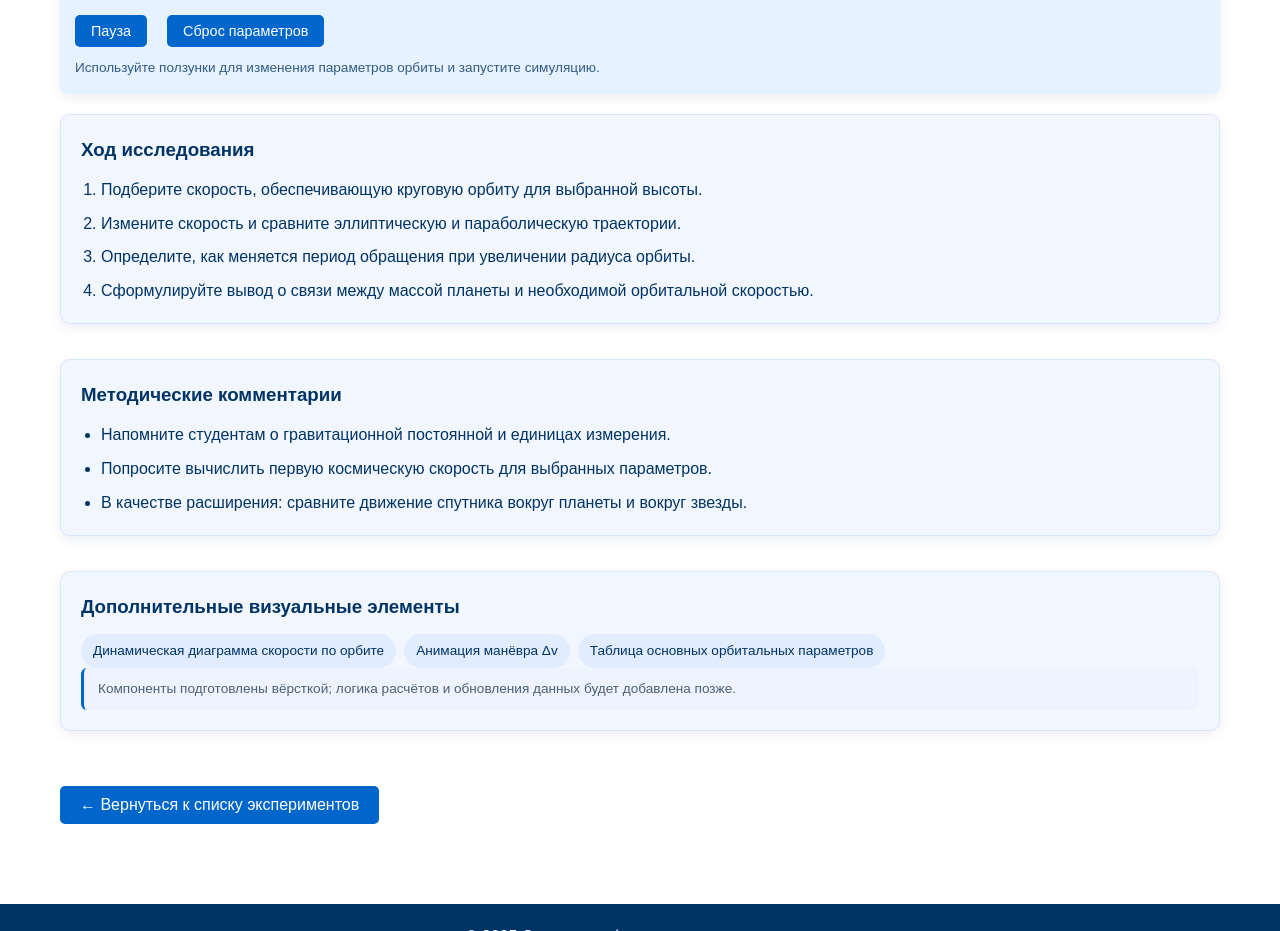
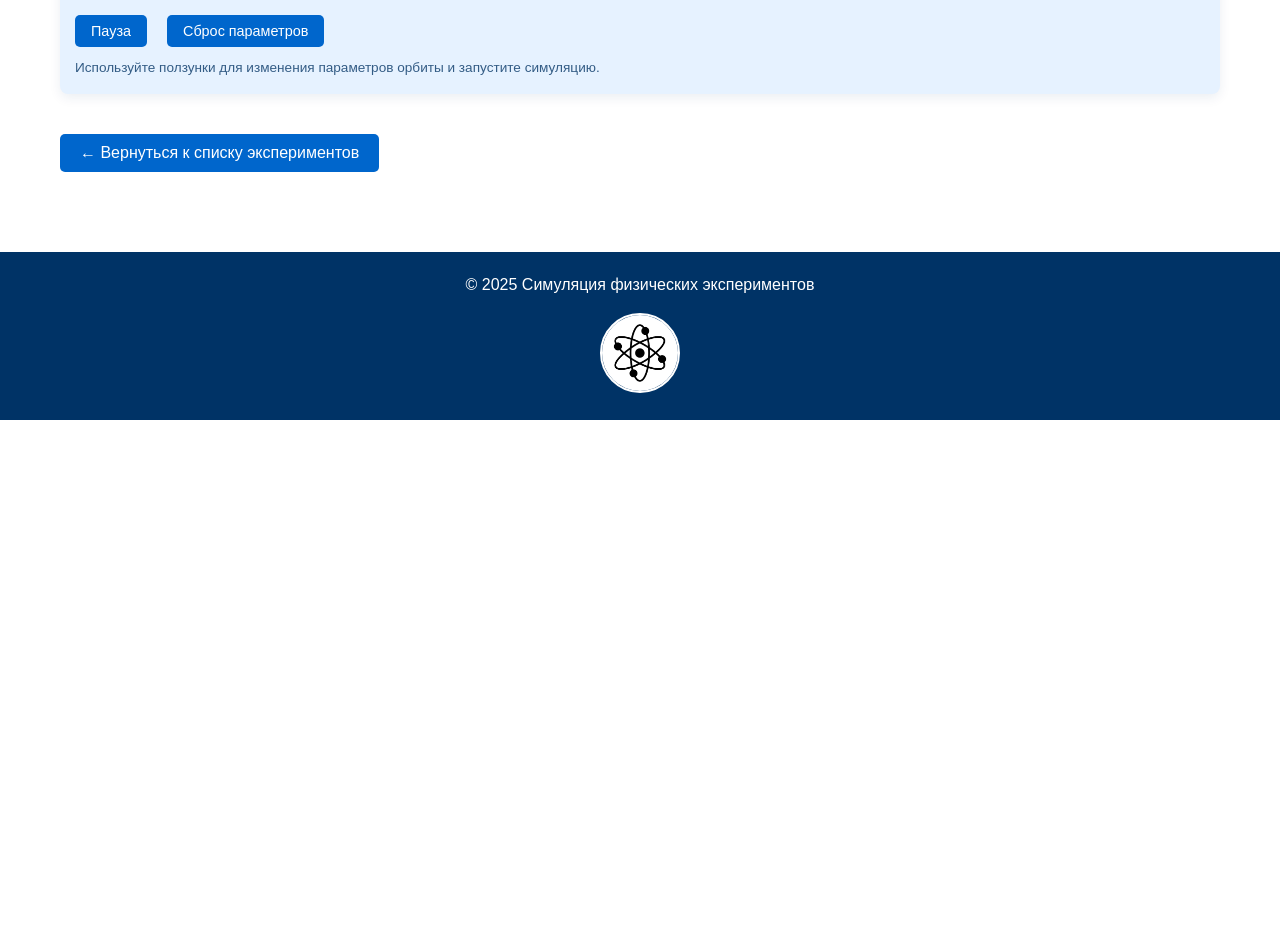
Before and after one commit to CrazuUP/physics-sandbox, a plain HTML site: page modelirovanie-dvizheniya-sputnika-vokrug-planety.html in a window 1280 px wide. Shown: the part 2387-3318 px from the top of the page. After the commit the page ends 2807 px from the top, so only its background shows below. Drawn offline with Linux system fonts and the light colour scheme.

Commit message:
some changes

```diff
--- a/modelirovanie-dvizheniya-sputnika-vokrug-planety.html
+++ b/modelirovanie-dvizheniya-sputnika-vokrug-planety.html
@@ -134,35 +134,6 @@
         <p class="controls-hint">Используйте ползунки для изменения параметров орбиты и запустите симуляцию.</p>
     </section>
 
-    <section class="info-card">
-        <h3>Ход исследования</h3>
-        <ol>
-            <li>Подберите скорость, обеспечивающую круговую орбиту для выбранной высоты.</li>
-            <li>Измените скорость и сравните эллиптическую и параболическую траектории.</li>
-            <li>Определите, как меняется период обращения при увеличении радиуса орбиты.</li>
-            <li>Сформулируйте вывод о связи между массой планеты и необходимой орбитальной скоростью.</li>
-        </ol>
-    </section>
-
-    <section class="info-card">
-        <h3>Методические комментарии</h3>
-        <ul>
-            <li>Напомните студентам о гравитационной постоянной и единицах измерения.</li>
-            <li>Попросите вычислить первую космическую скорость для выбранных параметров.</li>
-            <li>В качестве расширения: сравните движение спутника вокруг планеты и вокруг звезды.</li>
-        </ul>
-    </section>
-
-    <section class="info-card">
-        <h3>Дополнительные визуальные элементы</h3>
-        <div class="chip-list">
-            <div class="chip">Динамическая диаграмма скорости по орбите</div>
-            <div class="chip">Анимация манёвра Δv</div>
-            <div class="chip">Таблица основных орбитальных параметров</div>
-        </div>
-        <p class="note">Компоненты подготовлены вёрсткой; логика расчётов и обновления данных будет добавлена позже.</p>
-    </section>
-
     <button class="back-btn" onclick="window.location.href='index.html'">← Вернуться к списку экспериментов</button>
 </div>
 
```
Also changed, not shown: vrashenie-diska-na-zakreplennoy-osi.html (+0 -29 lines).
